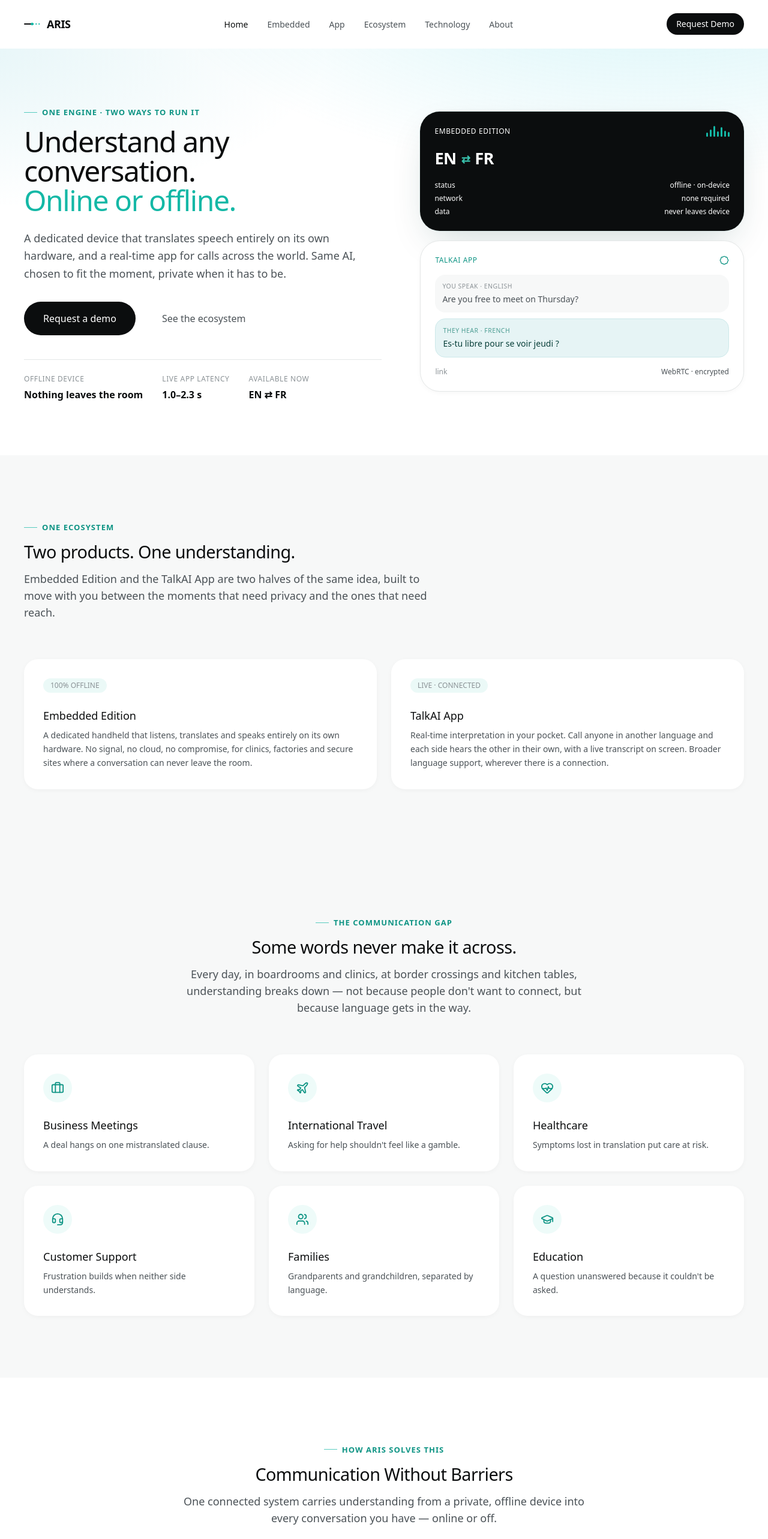
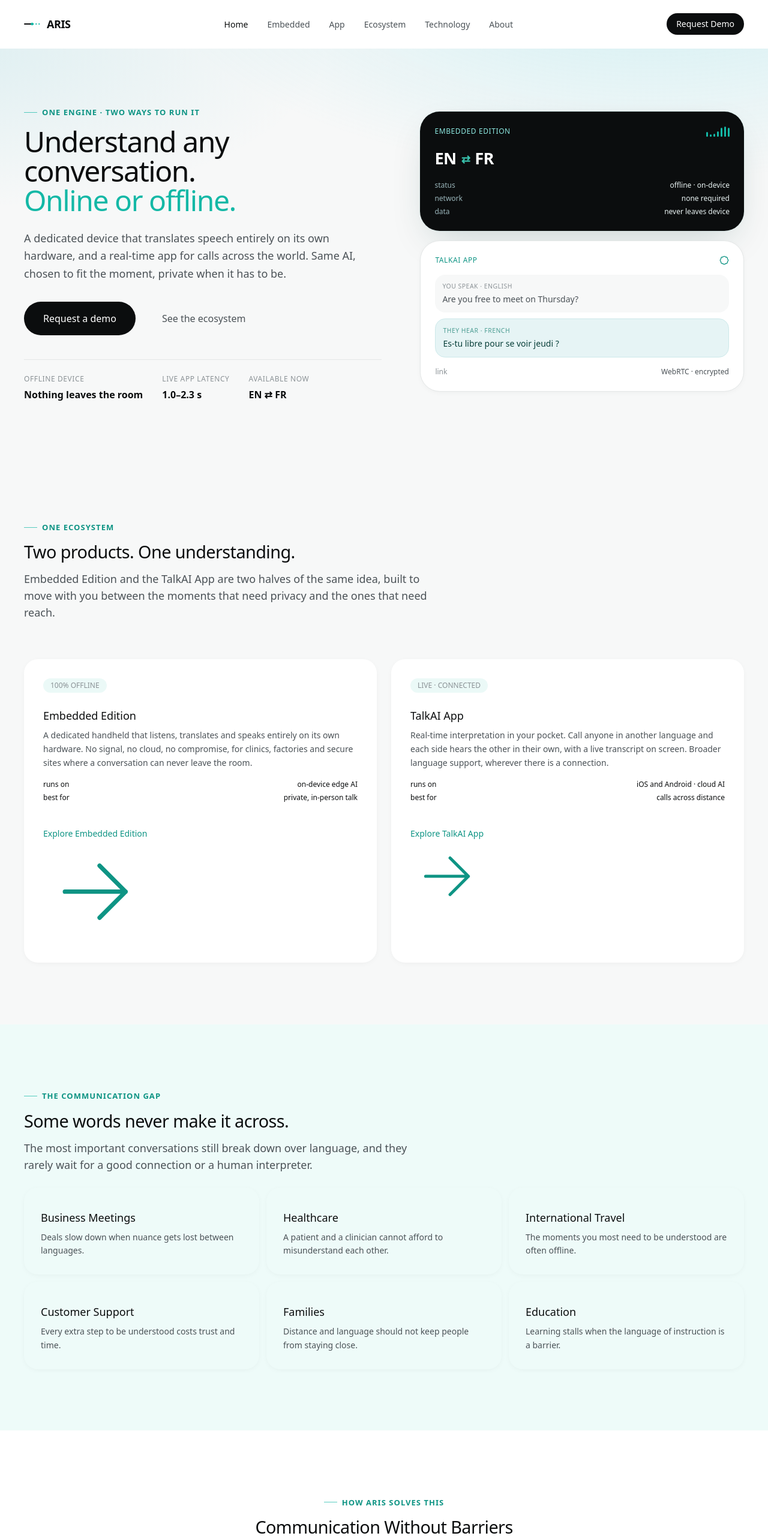
Before and after one commit to Abdul-Ahad3/ARIS-TalkAI-marketing, a Next.js app: page / in a window 1280 px wide. Shown: the top 2566 px of the page at 60% size. Built offline with nearby package versions, Linux system fonts and the light colour scheme.

Commit message:
Edit home page - hero, ecosystem and problems section

```diff
--- a/src/app/globals.css
+++ b/src/app/globals.css
@@ -31,6 +31,14 @@
   --color-teal-700: #0c776a;
   --color-teal-800: #0a5f55;
   --color-teal-900: #083f39;
+
+  /* Cyan — secondary accent for live/online indicators and text on dark panels */
+  --color-cyan: #37cbdc;
+  --color-cyan-soft: #8ce7e0;
+
+  /* Text sitting on a dark ink panel/card */
+  --color-on-ink: #e9f3f3;
+  --color-on-ink-2: #9bb6bb;
 
   /* ---- Radius — soft, rounded, matches the existing app's card language ---- */
   --radius-sm: 0.1rem;   /* 8px  — inputs, small controls */
@@ -140,6 +148,24 @@
   color: transparent;
 }
 
+@utility animate-wave-bar {
+  animation: wave-bar 1.1s ease-in-out infinite;
+}
+
+@keyframes wave-bar {
+  0%, 100% { height: 25%; }
+  50% { height: 95%; }
+}
+
+@utility animate-live-pulse {
+  animation: live-pulse 2s infinite;
+}
+
+@keyframes live-pulse {
+  70% { box-shadow: 0 0 0 7px rgb(55 203 220 / 0); }
+  100% { box-shadow: 0 0 0 0 rgb(55 203 220 / 0); }
+}
+
 /* ==========================================================================
    REDUCED MOTION
    Root-level kill switch — scroll storytelling degrades to simple opacity
--- a/src/components/sections/home/Ecosystem.tsx
+++ b/src/components/sections/home/Ecosystem.tsx
@@ -2,6 +2,7 @@
 import { Container } from "@/components/ui/Container";
 import { SectionHeading } from "@/components/ui/SectionHeading";
 import { ecosystemProducts } from "@/data/ecosystem";
+import { Button } from "@/components/ui/Button";
 
 export function Ecosystem() {
   return (
@@ -16,7 +17,7 @@
 
         <div className="mt-16">
           <div className="grid gap-6 sm:grid-cols-2">
-            {ecosystemProducts.map(({ title, tag, description }) => (
+            {ecosystemProducts.map(({ title, tag, description, runson, bestfor }) => (
               <div
                 key={title}
                 className="rounded-2xl bg-white p-8 shadow-card transition-all hover:-translate-y-1 hover:shadow-premium"
@@ -27,8 +28,26 @@
                     </span>
 
                 </div>
-                <h3 className="mt-6 text-lg font-medium text-ink">{title}</h3>
+                <b><h2 className="mt-6 text-lg font-medium text-ink">{title}</h2></b>
                 <p className="mt-2 text-sm leading-relaxed text-ink-soft">{description}</p>
+
+
+                <div className="mt-4 space-y-1.5 font-mono text-xs text-ink-2">
+                  <div className="flex justify-between gap-4">
+                    <span>runs on</span>
+                    <b className="font-medium text-ink">{runson}</b>
+                  </div>
+                  <div className="flex justify-between gap-4">
+                    <span>best for</span>
+                    <b className="font-medium text-ink">{bestfor}</b>
+                  </div>
+                </div>
+
+                <a className="mt-6 inline-flex items-center gap-2 text-sm font-medium text-teal-600 transition-colors hover:text-teal-400" href={title === "Embedded Edition" ? "/embedded" : "/tai-app"}>
+                  <div style={{ marginTop: '18px' }}><span className="arrow-link">Explore {title}
+                    <svg viewBox="0 0 24 24" fill="none" stroke="currentColor" strokeWidth="1"><path d="M5 12h14M13 6l6 6-6 6" strokeLinecap="round" strokeLinejoin="round"/></svg></span></div>
+
+                </a>
               </div>
             ))}
           </div>
--- a/src/components/sections/home/Hero.tsx
+++ b/src/components/sections/home/Hero.tsx
@@ -1,9 +1,8 @@
 import { Container } from "@/components/ui/Container";
 import { Button } from "@/components/ui/Button";
-import { WaveIndicator } from "@/components/ui/WaveInd";
 
 import { cn } from "@/lib/utils";
-import { Badge, Waves } from "lucide-react";
+import { Badge } from "lucide-react";
 
 const heroStats = [
   { label: "Offline device", value: "Nothing leaves the room" },
@@ -28,7 +27,7 @@
 
 export function Hero() {
   return (
-    <section className="relative overflow-hidden pt-20">
+    <section className="bg-surface-soft relative overflow-hidden pt-20">
             <div
         className="pointer-events-none absolute inset-0"
         style={{
--- a/src/components/sections/home/Problem.tsx
+++ b/src/components/sections/home/Problem.tsx
@@ -4,25 +4,22 @@
 
 export function Problem() {
   return (
-    <section className="bg-surface-soft py-section">
+    <section className="bg-teal-50 py-section">
       <Container>
         <SectionHeading
-          align="center"
+          align="left"
           eyebrow="The Communication Gap"
           title="Some words never make it across."
-          description="Every day, in boardrooms and clinics, at border crossings and kitchen tables, understanding breaks down — not because people don't want to connect, but because language gets in the way."
+          description="The most important conversations still break down over language, and they rarely wait for a good connection or a human interpreter."
         />
 
-        <div className="mt-16 grid gap-6 sm:grid-cols-2 lg:grid-cols-3">
-          {communicationBarriers.map(({ icon: Icon, title, description }) => (
+        <div className="mt-6 grid gap-3 sm:grid-cols-2 lg:grid-cols-3">
+          {communicationBarriers.map(({ title, description }) => (
             <div
               key={title}
-              className="rounded-2xl bg-surface p-8 shadow-card transition-shadow hover:shadow-premium"
+              className="rounded-2xl bg-teal-50 p-7 shadow-card hover:bg-surface hover:border"
             >
-              <div className="flex h-12 w-12 items-center justify-center rounded-full bg-teal-50">
-                <Icon size={22} className="text-teal-600" />
-              </div>
-              <h3 className="mt-6 text-lg font-medium text-ink">{title}</h3>
+              <h3 className="mt-2 text-lg font-medium text-ink">{title}</h3>
               <p className="mt-2 text-sm leading-relaxed text-ink-soft">{description}</p>
             </div>
           ))}
--- a/src/components/ui/WaveInd.tsx
+++ /dev/null
@@ -1,24 +0,0 @@
-import { cn } from "@/lib/utils";
-
-interface WaveIndicatorProps {
-  active?: boolean;
-  bars?: number;
-  className?: string;
-}
-
-const DEFAULT_BARS = 7;
-const BAR_DELAY_STEP = 0.15;
-
-export function WaveIndicator({ active = true, bars = DEFAULT_BARS, className }: WaveIndicatorProps) {
-  return (
-    <span className={cn("flex h-[18px] items-end gap-[3px]", className)}>
-      {Array.from({ length: bars }).map((_, i) => (
-        <span
-          key={i}
-          className={cn("w-[3px] animate-wave-bar rounded-sm", active ? "bg-cyan" : "bg-teal-500")}
-          style={{ animationDelay: `${i * BAR_DELAY_STEP}s` }}
-        />
-      ))}
-    </span>
-  );
-}
--- a/src/data/ecosystem.ts
+++ b/src/data/ecosystem.ts
@@ -3,6 +3,18 @@
 
 
 export const ecosystemProducts: EcosystemProduct[] = [
-  { title: "Embedded Edition", tag: "100% OFFLINE", description: "A dedicated handheld that listens, translates and speaks entirely on its own hardware. No signal, no cloud, no compromise, for clinics, factories and secure sites where a conversation can never leave the room." },
-  { title: "TalkAI App", tag: "LIVE · CONNECTED", description: "Real-time interpretation in your pocket. Call anyone in another language and each side hears the other in their own, with a live transcript on screen. Broader language support, wherever there is a connection." },
+  {
+    title: "Embedded Edition",
+    tag: "100% OFFLINE",
+    description: "A dedicated handheld that listens, translates and speaks entirely on its own hardware. No signal, no cloud, no compromise, for clinics, factories and secure sites where a conversation can never leave the room.",
+    runson: "on-device edge AI",
+    bestfor: "private, in-person talk"
+  },
+  {
+    title: "TalkAI App",
+    tag: "LIVE · CONNECTED",
+    description: "Real-time interpretation in your pocket. Call anyone in another language and each side hears the other in their own, with a live transcript on screen. Broader language support, wherever there is a connection.",
+    runson: "iOS and Android · cloud AI",
+    bestfor: "calls across distance"
+  },
 ];
--- a/src/data/problems.ts
+++ b/src/data/problems.ts
@@ -1,11 +1,10 @@
 import type {CommunicationBarrier} from "@/types/problem";
-import { Briefcase, Plane, HeartPulse, Headset, Users, GraduationCap } from "lucide-react";
 
 export const communicationBarriers: CommunicationBarrier[] = [
-  { icon: Briefcase, title: "Business Meetings", description: "A deal hangs on one mistranslated clause." },
-  { icon: Plane, title: "International Travel", description: "Asking for help shouldn't feel like a gamble." },
-  { icon: HeartPulse, title: "Healthcare", description: "Symptoms lost in translation put care at risk." },
-  { icon: Headset, title: "Customer Support", description: "Frustration builds when neither side understands." },
-  { icon: Users, title: "Families", description: "Grandparents and grandchildren, separated by language." },
-  { icon: GraduationCap, title: "Education", description: "A question unanswered because it couldn't be asked." },
+  { title: "Business Meetings", description: "Deals slow down when nuance gets lost between languages." },
+  { title: "Healthcare", description: "A patient and a clinician cannot afford to misunderstand each other." },
+  { title: "International Travel", description: "The moments you most need to be understood are often offline." },
+  { title: "Customer Support", description: "Every extra step to be understood costs trust and time." },
+  { title: "Families", description: "Distance and language should not keep people from staying close." },
+  { title: "Education", description: "Learning stalls when the language of instruction is a barrier." },
 ];
--- a/src/types/ecosystem.ts
+++ b/src/types/ecosystem.ts
@@ -4,4 +4,6 @@
   title: string;
   tag: string;
   description: string;
+  runson: string;
+  bestfor: string;
 }
--- a/src/types/problem.ts
+++ b/src/types/problem.ts
@@ -1,7 +1,6 @@
 import type { LucideIcon } from "lucide-react";
 
 export interface CommunicationBarrier {
-  icon: LucideIcon;
   title: string;
   description: string;
 }
```
